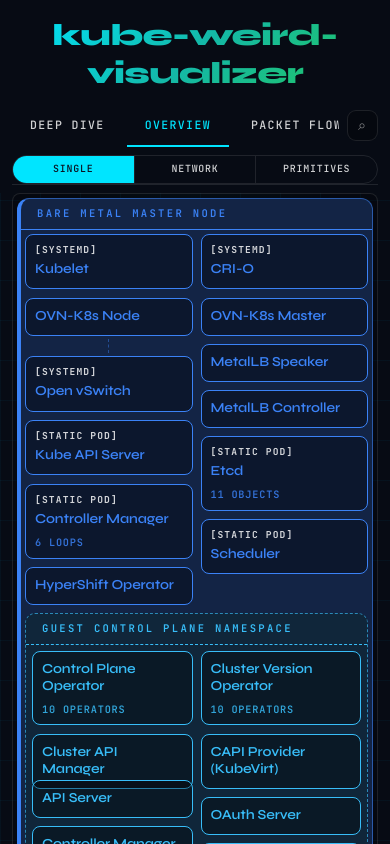
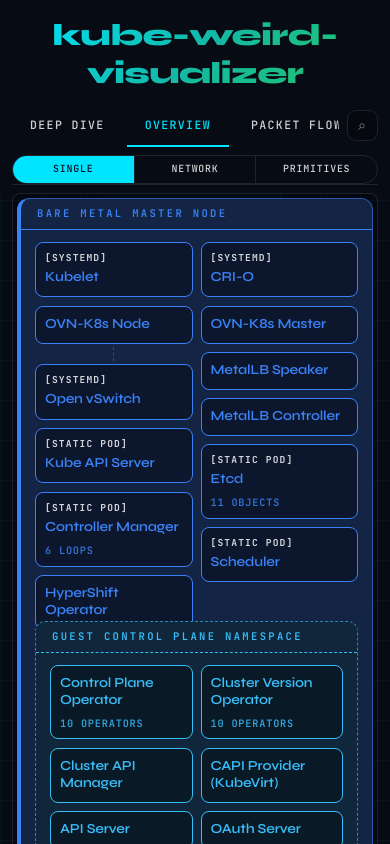
Before and after one commit to mopeps/kube-visual, a React (Vite) app: page / in a window 390 px wide. Built offline with nearby package versions, Linux system fonts and the light colour scheme.

Commit message:
Revert "Reduce mobile zone padding"
This reverts commit 726f295b4b64069a5289fe162928a6b5a12d57b6.

```diff
--- a/src/index.css
+++ b/src/index.css
@@ -199,7 +199,7 @@
   }
 
   .zone-content {
-    padding: 8px 8px;
+    padding: 12px 14px;
   }
 
   .zone-content-inner {
@@ -227,20 +227,6 @@
 /* Reduce padding at depth > 0 so nested zones don't balloon */
 .zone--nested > .zone-content {
   padding: 12px 14px;
-}
-
-@media (max-width: 640px) {
-  .zone--nested > .zone-content {
-    padding: 6px;
-  }
-
-  .zone:has(> .zone-content > .zone-content-inner > .zone--nested) > .zone-content {
-    padding: 4px;
-  }
-
-  .zone--nested > .zone-content > .zone-content-inner {
-    gap: 6px;
-  }
 }
 
 /* ── Column zones ──────────────────────────────────────────────────────
@@ -781,18 +767,10 @@
 }
 
 @media (max-width: 640px) {
-  .intent-store-expanded {
-    padding: 10px 10px 9px;
-  }
-
-  .intent-store-objects {
-    gap: 8px;
-  }
-
-  /* Two intent objects per row on mobile. Gap is 8px, so each takes half
+  /* Two intent objects per row on mobile. Gap is 10px, so each takes half
      the row minus half the gap; min-width:0 lets them shrink past content. */
   .intent-object {
-    flex: 1 1 calc(50% - 4px);
+    flex: 1 1 calc(50% - 5px);
     min-width: 0;
   }
   /* Long-named objects don't fit at half-width, so they take their own full
```
